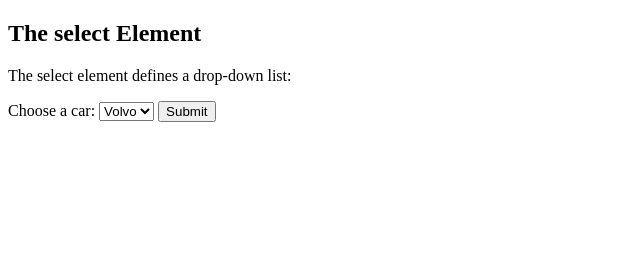
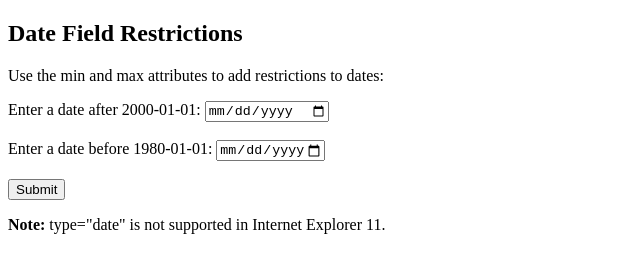
Before and after one commit to DiegoSouza77/DiegoSouza77.github.io, a plain HTML site: page teste.html in a window 1280 px wide. Shown: the whole page, without its empty margins (0-640 px from the left). Drawn offline with Linux system fonts and the light colour scheme.

Commit message:
Update teste.html

```diff
--- a/teste.html
+++ b/teste.html
@@ -2,20 +2,21 @@
 <html>
 <body>
 
-<h2>The select Element</h2>
+<h2>Date Field Restrictions</h2>
 
-<p>The select element defines a drop-down list:</p>
+<p>Use the min and max attributes to add restrictions to dates:</p>
 
 <form action="/action_page.php">
-  <label for="cars">Choose a car:</label>
-  <select id="cars" name="cars">
-    <option value="volvo">Volvo</option>
-    <option value="saab">Saab</option>
-    <option value="fiat">Fiat</option>
-    <option value="audi">Audi</option>
-  </select>
-  <input type="submit">
+  <label for="datemin">Enter a date after 2000-01-01:</label>
+  <input type="date" id="datemin" name="datemin" min="2000-01-02"><br><br>
+
+  <label for="datemax">Enter a date before 1980-01-01:</label>
+  <input type="date" id="datemax" name="datemax" max="1979-12-31"><br><br>
+
+  <input type="submit" value="Submit">
 </form>
+
+<p><strong>Note:</strong> type="date" is not supported in Internet Explorer 11.</p>
 
 </body>
 </html>
```
